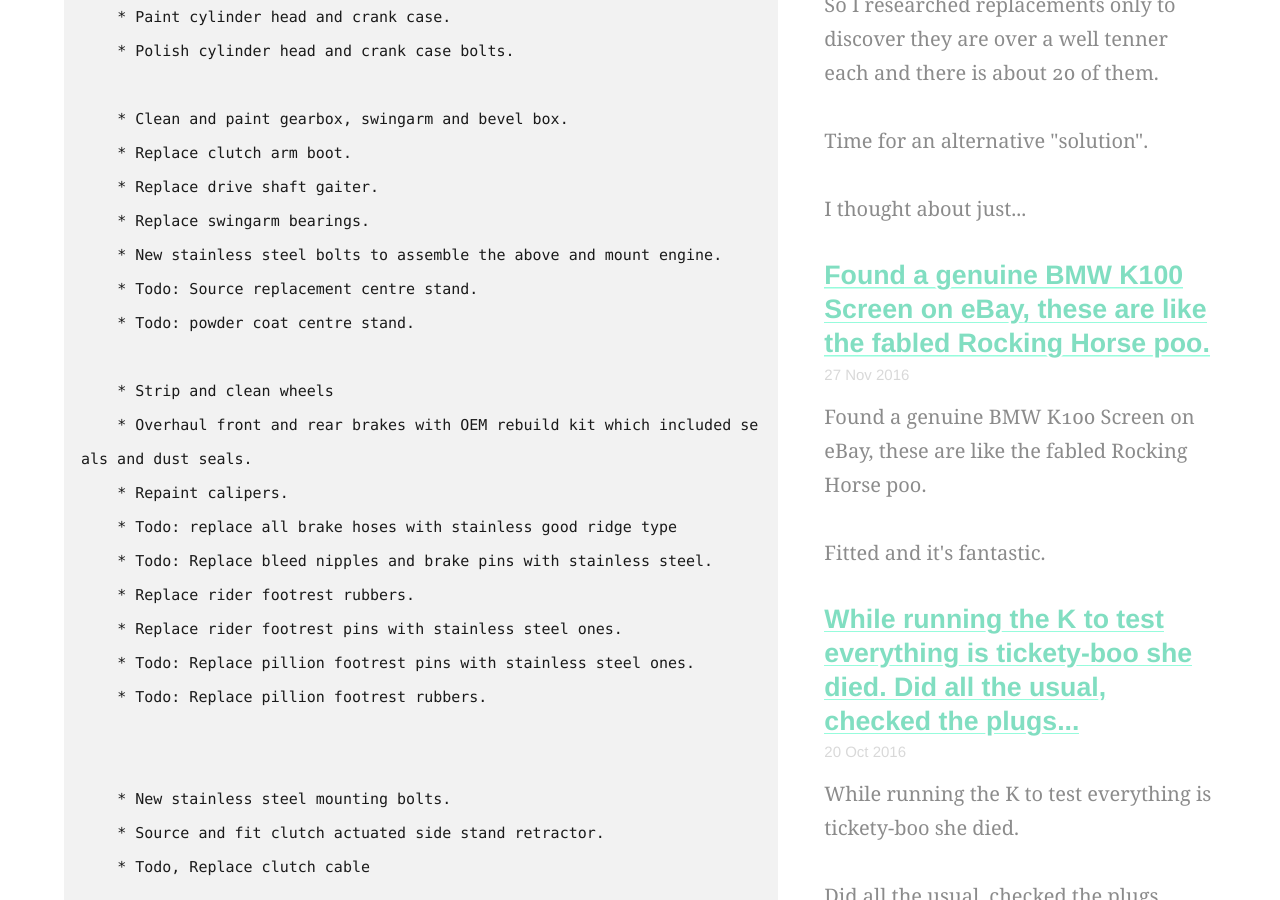
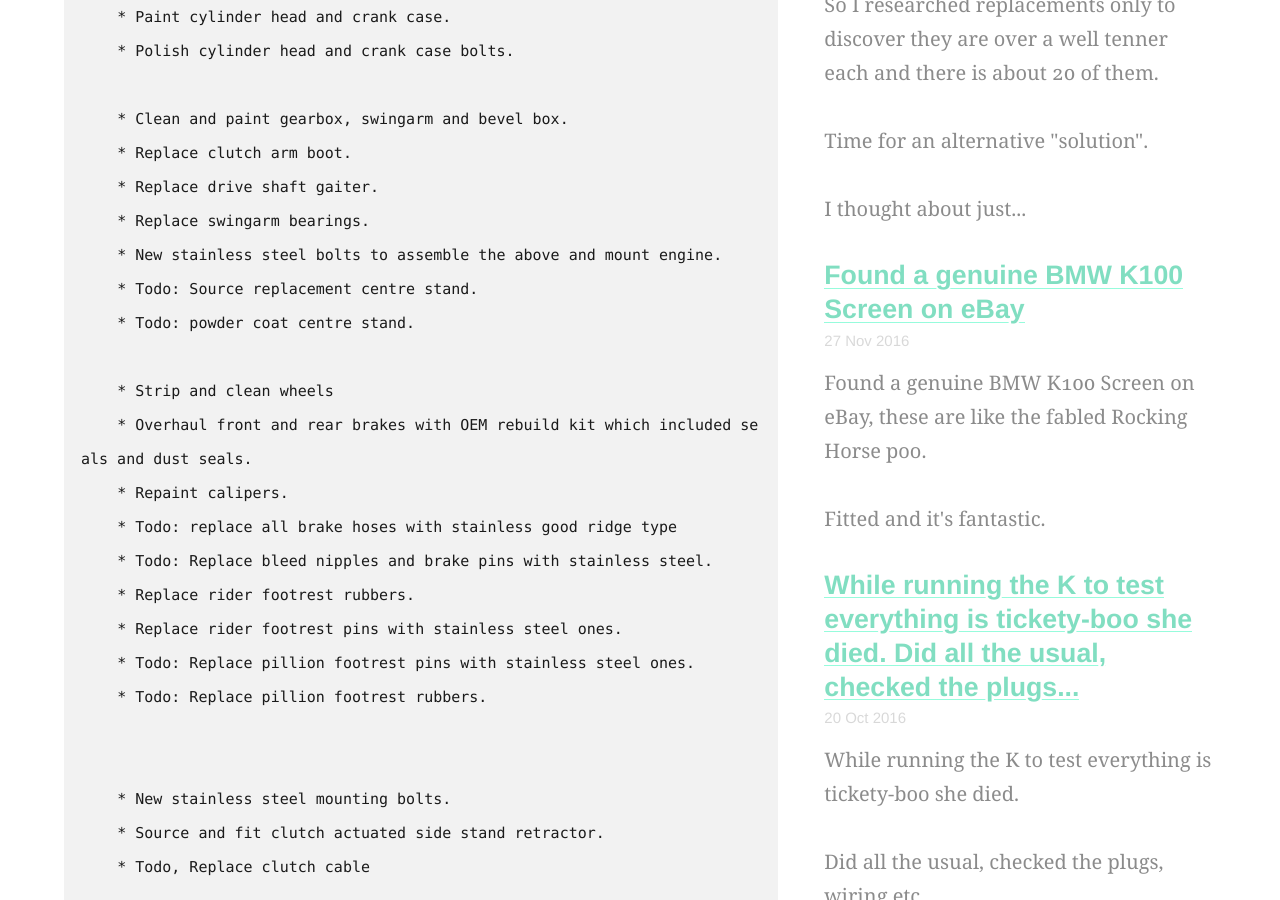
Before and after one commit to JonnyHonda/k100-project, a Jekyll site: the page built from index.md, in a window 1280 px wide and 900 px high, scrolled down 1065 px. Built offline with Jekyll 4.4.1, drawn with Linux system fonts in a browser that asks for light colours.

Commit message:
Cleaning up the old posts

```diff
--- a/_posts/2016-11-27-Found-a-genuine-BMW-K100-Screen-on-eBay,-these-are.md
+++ b/_posts/2016-11-27-Found-a-genuine-BMW-K100-Screen-on-eBay,-these-are.md
@@ -1,6 +1,6 @@
 ---
 layout: post
-title: "Found a genuine BMW K100 Screen on eBay, these are like the fabled Rocking Horse poo."
+title: "Found a genuine BMW K100 Screen on eBay"
 date: 2016-11-27
 images:
   - image_path: /k100-project/Photos/27-11-2016/27-11-2016-1.jpg
```
